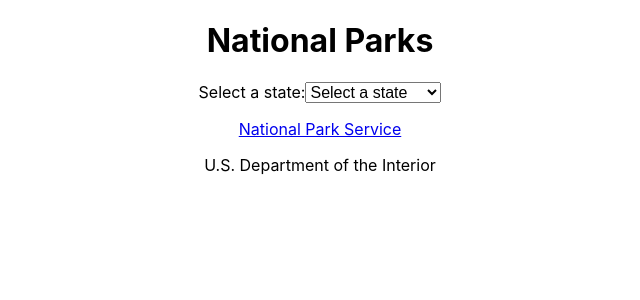
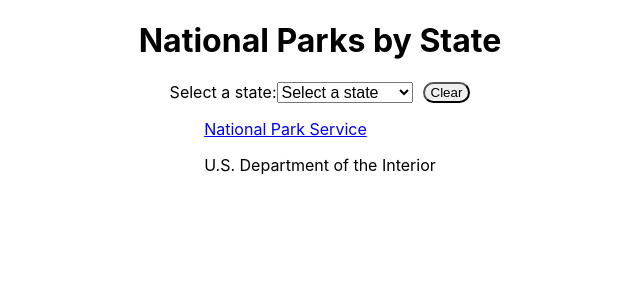
Before and after one commit to chris-whyte-gh/NPS_React_App, a React (Create React App) app: page / in a window 1280 px wide. Shown: the top 300 px of the page, without its empty margins (320-960 px from the left). Built offline with nearby package versions, Linux system fonts and the light colour scheme.

Commit message:
Add props, update styling

```diff
--- a/src/App.css
+++ b/src/App.css
@@ -1,8 +1,18 @@
-.dropdown {
+.app-container {
+  display: flex;
+  flex-direction: column;
+  align-items: center;
+  justify-content: center;
+}
+
+.dropdown-container {
+  display: flex;
+  align-items: center;
+  justify-content: center;
   text-align: center;
 }
 
-.dropdown select {
+.dropdown-container select {
   font-size: 16px;
 }
 
--- a/src/App.js
+++ b/src/App.js
@@ -1,9 +1,9 @@
-//importing necessary modules
 import React, { useState } from "react";
 import "./App.css";
 import Header from "./Header";
 import Footer from "./Footer";
 import StateDropdown from "./StateDropdown";
+import Clear from "./Clear/Clear";
 import Results from "./Results";
 
 // To Do
@@ -13,19 +13,35 @@
 //Define a state variable to manage the selected state
 const App = () => {
   const [selectedState, setSelectedState] = useState("");
+  const [results, setResults] = useState(null);
   //set state of component with result data. We use null because it holds the response of the API call, and it may not be available. Component checks for response before rendering data. If we knew there would always be data, we could use an empty array.
 
+  const clearResults = () => {
+    setSelectedState("");
+    setResults(null);
+  };
+
   return (
-    <div className="dropdown">
-      <Header />
-      {/* <h1>National Parks by State</h1> */}
-      {/* Handle null state, where user goes back to select a state */}
-      <StateDropdown
+    <div className="app-container">
+      <Header heading="National Parks by State" />
+      <div className="dropdown-container">
+        {/* Handle null state, where user goes back to select a state */}
+        <StateDropdown
+          selectedState={selectedState}
+          setSelectedState={setSelectedState}
+        />
+        <Clear clearResults={clearResults} />
+      </div>
+      <Results
         selectedState={selectedState}
-        setSelectedState={setSelectedState}
+        results={results}
+        setResults={setResults}
       />
-      <Results selectedState={selectedState} />
-      <Footer />
+
+      <Footer
+        title="National Park Service"
+        department="U.S. Department of the Interior"
+      />
     </div>
   );
 };
--- /dev/null
+++ b/src/Clear/Clear.css
@@ -0,0 +1,4 @@
+.clear-button {
+    border-radius: 15px;
+    margin-left: 10px;
+}
--- /dev/null
+++ b/src/Clear/Clear.js
@@ -0,0 +1,8 @@
+import React from "react";
+import "./Clear.css";
+
+const Clear = ({ clearResults }) => {
+  return <button className="clear-button" onClick={clearResults}>Clear</button>;
+};
+
+export default Clear;
--- a/src/Footer.js
+++ b/src/Footer.js
@@ -1,4 +1,4 @@
-const Footer = () => {
+const Footer = ({title, department}) => {
   return (
     <footer>
       <p>
@@ -7,9 +7,9 @@
           target="_blank"
           rel="noopener noreferrer"
         >
-          National Park Service
+          {title}
         </a>
-        <p>U.S. Department of the Interior</p>
+        <p>{department}</p>
       </p>
     </footer>
   );
--- a/src/Header.js
+++ b/src/Header.js
@@ -1,7 +1,7 @@
-const Header = () => {
+const Header = ({heading}) => {
   return (
     <header>
-      <h1>National Parks</h1>
+      <h1>{heading}</h1>
     </header>
   );
 };
--- a/src/Results.js
+++ b/src/Results.js
@@ -1,15 +1,13 @@
 import React, { useState, useEffect } from "react";
 
 /* Result variable is initially set to null and is being accessed before fetch returns the data.
-      Add a check to ensure result is not null (has a data property) and its > 0.
+      Add a check to ensure result is not null (has a data property) and is > 0.
       If result = null, return undefined and stop here
       If result has a data property which is null/undefined, or the length = 0, do same as above
       If any of these are false, stop expression. If true (result contains at least 1 park), display park results
       */
 
-const Results = ({ selectedState }) => {
-  const [result, setResult] = useState(null);
-
+const Results = ({ selectedState, results, setResults }) => {
   useEffect(() => {
     if (selectedState) {
       //Is selectedState truthy. Only make a call if a state is selected (not null or empty)
@@ -20,19 +18,21 @@
         .then((res) => res.json())
         .then((data) => {
           console.log(data);
-          setResult(data);
+          setResults(data);
         })
         .catch((error) => {
           console.error(error);
         });
+    } else {
+      setResults(null);
     }
-  }, [selectedState]); //Second argument in useEffect. An array of values, and when one of the values changes, useEffect is called
+  }, [selectedState, setResults]); //Second argument in useEffect. An array of values, and when one of the values changes, useEffect is called
 
   return (
     <>
-      {result?.data?.length > 0 && (
+      {results?.data?.length > 0 && (
         <div className="park-results">
-          {result.data.map((park) => (
+          {results.data.map((park) => (
             <React.Fragment key={park.id}>
               <h3 className="margin" key={park.id}>
                 Park Name:{" "}
@@ -40,12 +40,9 @@
                   className="park-link"
                   onClick={() => window.open(park.url)}
                 >
-                  {/* <a href={park.url} target="_blank" rel="noopener noreferrer"> */}
                   {park.fullName}
                 </button>
-                {/* </a> */}
               </h3>
-              {/* Only show park.designation if it has a truthy value */}
               {park.designation && (
                 <p className="park-type margin">{park.designation}</p>
               )}
```
